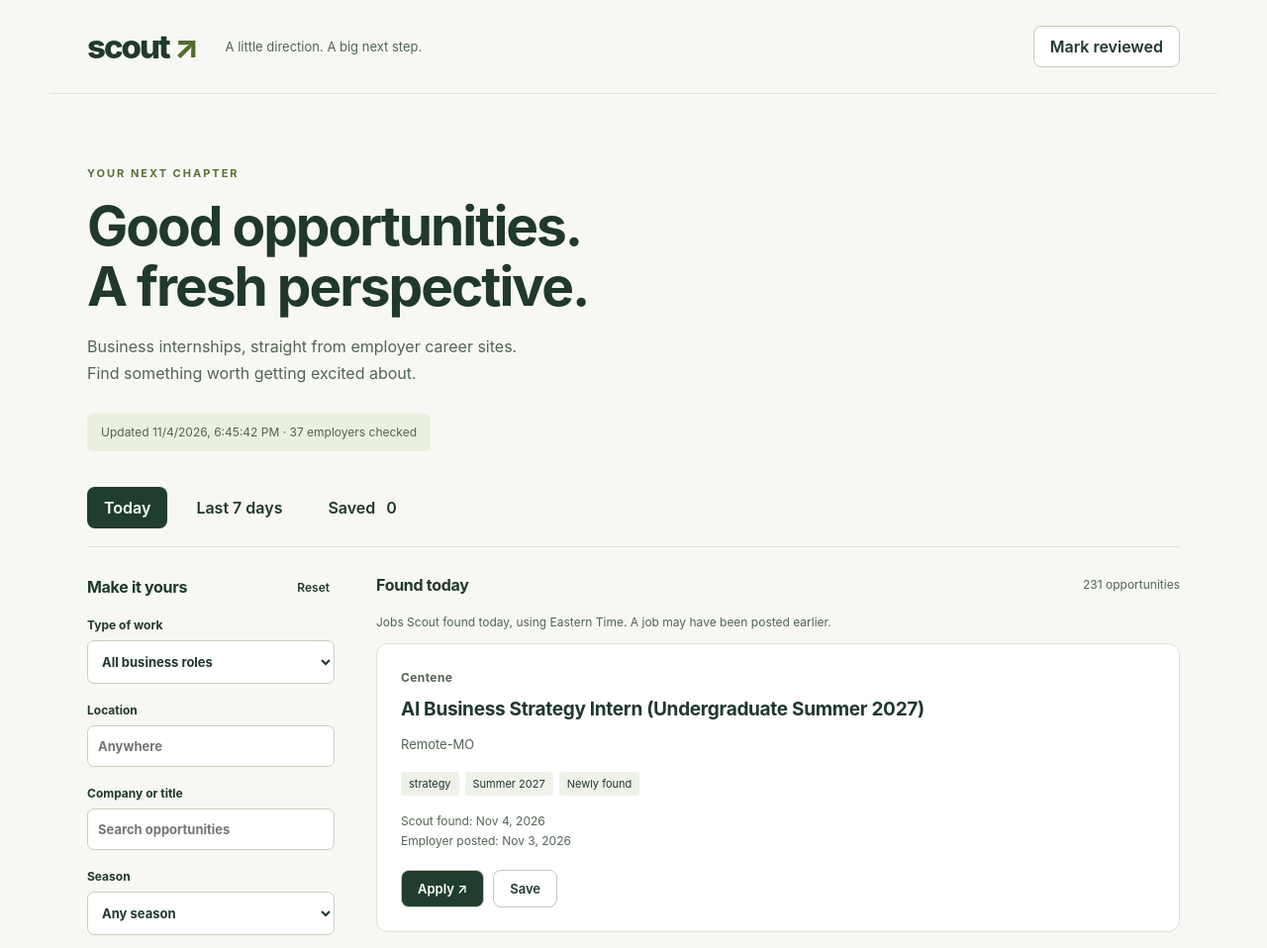
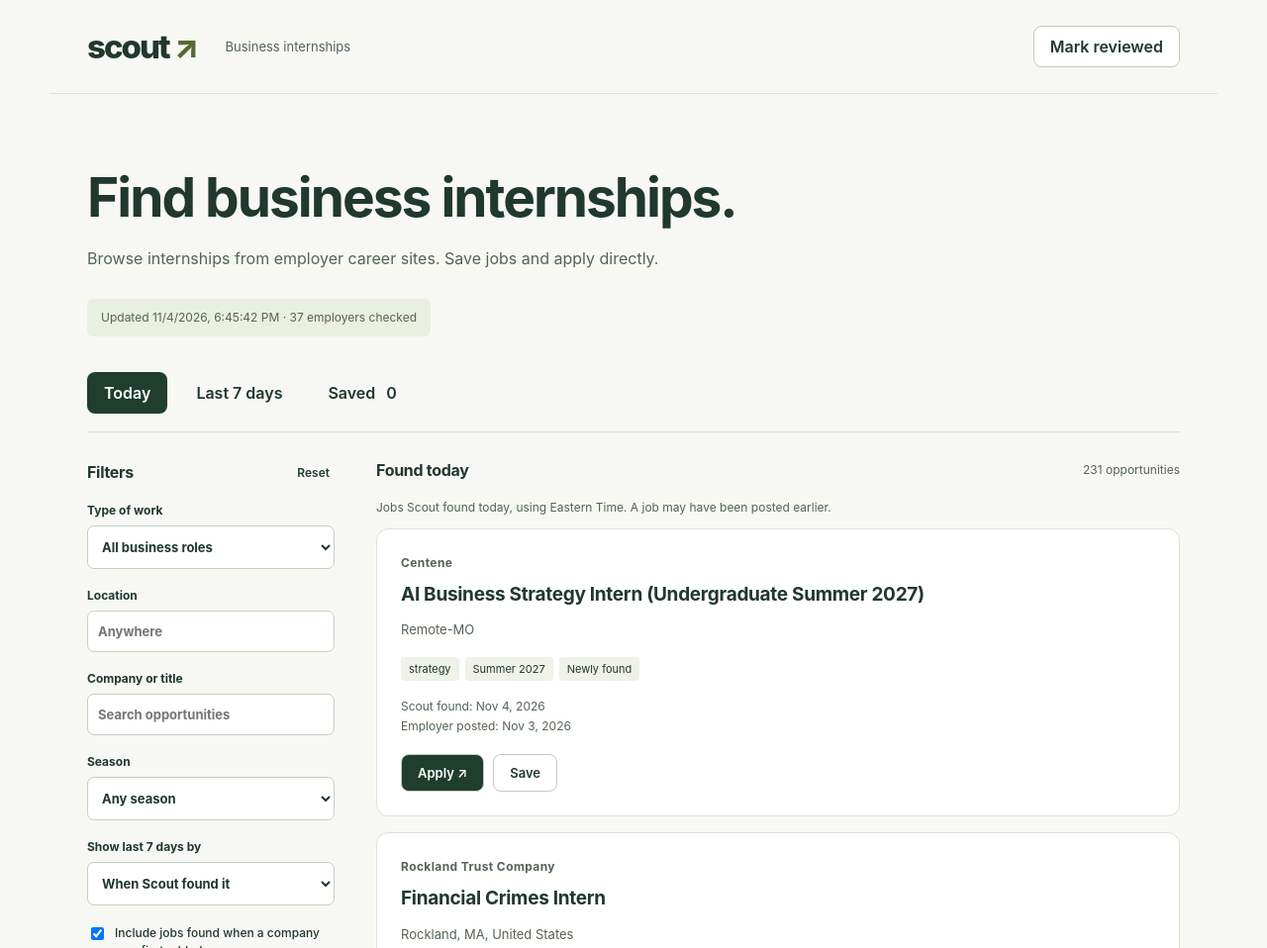
Before and after one commit to lenelson-ai/scout-internships, a plain HTML site: page site/index.html in a window 1280 px wide. Shown: the top 958 px of the page at 99% size. Drawn offline with Linux system fonts and the light colour scheme.

Commit message:
Remove promotional slogans from Scout UI

```diff
--- a/site/index.html
+++ b/site/index.html
@@ -1,6 +1,6 @@
-<!doctype html><html lang="en"><head><meta charset="utf-8"><meta name="viewport" content="width=device-width,initial-scale=1"><meta name="description" content="Recent business internships from employer career sites. Save locally and apply directly."><title>Scout — Find your next beginning</title><link rel="stylesheet" href="style.css"><script defer src="logic.js"></script><script defer src="app.js"></script></head><body>
-<header><a class="brand" href="./" aria-label="Scout home">scout<span>↗</span></a><span class="tagline">A little direction. A big next step.</span><button id="review">Mark reviewed</button></header>
-<main><section class="intro"><p class="eyebrow">YOUR NEXT CHAPTER</p><h1>Good opportunities.<br>A fresh perspective.</h1><p>Business internships, straight from employer career sites.<br>Find something worth getting excited about.</p><p id="status" role="status">Loading internships…</p></section>
+<!doctype html><html lang="en"><head><meta charset="utf-8"><meta name="viewport" content="width=device-width,initial-scale=1"><meta name="description" content="Recent business internships from employer career sites. Save locally and apply directly."><title>Scout — Business internships</title><link rel="stylesheet" href="style.css"><script defer src="logic.js"></script><script defer src="app.js"></script></head><body>
+<header><a class="brand" href="./" aria-label="Scout home">scout<span>↗</span></a><span class="tagline">Business internships</span><button id="review">Mark reviewed</button></header>
+<main><section class="intro"><h1>Find business internships.</h1><p>Browse internships from employer career sites. Save jobs and apply directly.</p><p id="status" role="status">Loading internships…</p></section>
 <nav aria-label="Opportunities"><button data-view="today" aria-pressed="true">Today</button><button data-view="week" aria-pressed="false">Last 7 days</button><button data-view="saved" aria-pressed="false">Saved <span id="saved-count">0</span></button></nav>
-<div class="workspace"><aside aria-label="Filters"><div class="filter-heading"><h2>Make it yours</h2><button id="reset">Reset</button></div><label>Type of work<select id="function"><option value="">All business roles</option><option>Finance</option><option>Corporate Strategy</option><option>Consulting</option><option>Banking</option><option>Investment Management</option><option>Wealth Management</option><option>Business Operations</option><option>Other business internships</option></select></label><label>Location<input id="location" list="cities" placeholder="Anywhere"><datalist id="cities"><option>Boston</option><option>New York</option><option>Chicago</option><option>Washington</option><option>Remote</option></datalist></label><label>Company or title<input id="search" type="search" placeholder="Search opportunities"></label><label>Season<select id="season"><option value="">Any season</option></select></label><label>Show last 7 days by<select id="basis"><option value="discovered">When Scout found it</option><option value="posted">When the employer posted it</option></select></label><label class="check"><input type="checkbox" id="initial" checked> Include jobs found when a company was first added</label><p class="hint">Broad by default. Specific interests use title evidence; “All business roles” includes uncertain classifications.</p></aside>
-<section aria-label="Job results"><div class="results-heading"><h2 id="result-title">Internships for you</h2><span id="count" aria-live="polite"></span></div><p id="explanation" class="hint"></p><div id="results" aria-live="polite"></div></section></div></main><footer>Made for the next step. <strong>Free, always.</strong><p>Scout checks a selection of employers. Saved jobs and preferences stay in this browser. Check the employer’s site to confirm a job is still open.</p></footer></body></html>
+<div class="workspace"><aside aria-label="Filters"><div class="filter-heading"><h2>Filters</h2><button id="reset">Reset</button></div><label>Type of work<select id="function"><option value="">All business roles</option><option>Finance</option><option>Corporate Strategy</option><option>Consulting</option><option>Banking</option><option>Investment Management</option><option>Wealth Management</option><option>Business Operations</option><option>Other business internships</option></select></label><label>Location<input id="location" list="cities" placeholder="Anywhere"><datalist id="cities"><option>Boston</option><option>New York</option><option>Chicago</option><option>Washington</option><option>Remote</option></datalist></label><label>Company or title<input id="search" type="search" placeholder="Search opportunities"></label><label>Season<select id="season"><option value="">Any season</option></select></label><label>Show last 7 days by<select id="basis"><option value="discovered">When Scout found it</option><option value="posted">When the employer posted it</option></select></label><label class="check"><input type="checkbox" id="initial" checked> Include jobs found when a company was first added</label><p class="hint">Broad by default. Specific interests use title evidence; “All business roles” includes uncertain classifications.</p></aside>
+<section aria-label="Job results"><div class="results-heading"><h2 id="result-title">Internships for you</h2><span id="count" aria-live="polite"></span></div><p id="explanation" class="hint"></p><div id="results" aria-live="polite"></div></section></div></main><footer><strong>Scout is free to use.</strong><p>Scout checks a selection of employers. Saved jobs and preferences stay in this browser. Check the employer’s site to confirm a job is still open.</p></footer></body></html>
```
